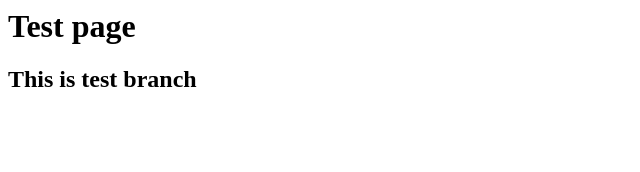
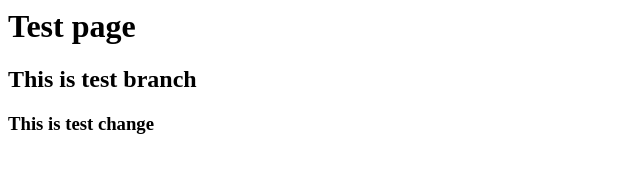
Before and after one commit to Shubham8056/webtest, a plain HTML site: page index.html in a window 1280 px wide. Shown: the whole page, without its empty margins (0-640 px from the left). Drawn offline with Linux system fonts and the light colour scheme.

Commit message:
test changes

```diff
--- a/index.html
+++ b/index.html
@@ -1,2 +1,3 @@
 <h1>Test page</h1>
 <h2>This is test branch</h2>
+<h3>This is test change</h3>
```
